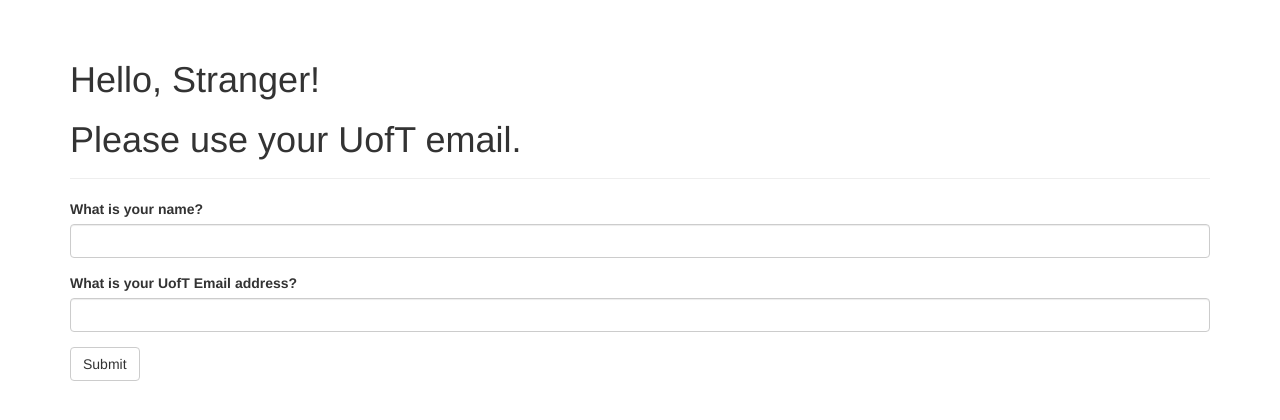
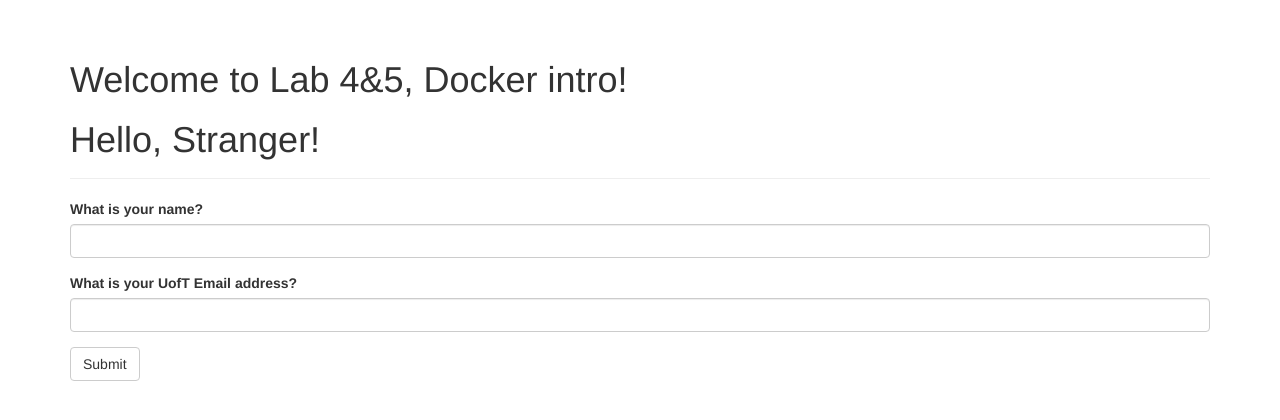
Before and after one commit to ZihangH/ECE444-F2020-Lab3, a Flask app: template templates/index.html in a window 1280 px wide. Shown: the part 52-472 px from the top of the page. Run offline with Flask 2, Linux system fonts and the light colour scheme; the template is opened without the code that fills it: values that come from a table or form of the project are taken from there, others are empty; some libraries are stand-ins or nearby versions.

Commit message:
Lab4 Docker

```diff
--- a/templates/index.html
+++ b/templates/index.html
@@ -5,8 +5,12 @@
 
 {% block page_content %}
 <div class="page-header">
+    <h1>Welcome to Lab 4&5, Docker intro!</h1>
     <h1>Hello, {% if name %}{{ name }}{% else %}Stranger{% endif %}!</h1>
-    <h1>{% if 'utoronto' in email %}Your UofT email is {{ email }} {% else %} Please use your UofT email.{% endif %}</h1>
+    {% if email %}
+        <h1>Your UofT email is {{ email }}</h1>
+    {% endif %}
 </div>
+
 {{ wtf.quick_form(form) }}
 {% endblock %}
```
Also changed, not shown: requirements.txt (added, +15 -0 lines), 1 other file.
